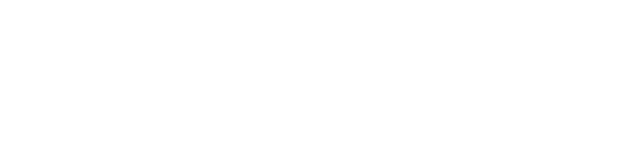
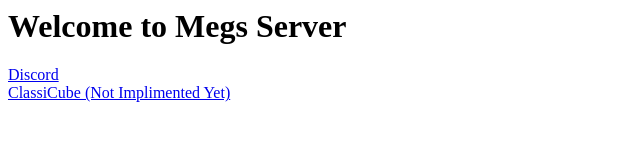
Before and after one commit to megsserver/megsserver.github.io, a plain HTML site: page index.html in a window 1280 px wide. Shown: the whole page, without its empty margins (0-640 px from the left). Drawn offline with Linux system fonts and the light colour scheme.

Commit message:
Update index.html

```diff
--- a/index.html
+++ b/index.html
@@ -3,5 +3,8 @@
     <title>Welcome to Megs Server</title>
   </head>
   <body>
+    <h1>Welcome to Megs Server</h1>
+    <a href="https://discord.gg/9fMjk96gyR">Discord</a><br/>
+    <a href="javascript:void(0)">ClassiCube (Not Implimented Yet)</a>
   </body>
 </html>
```
